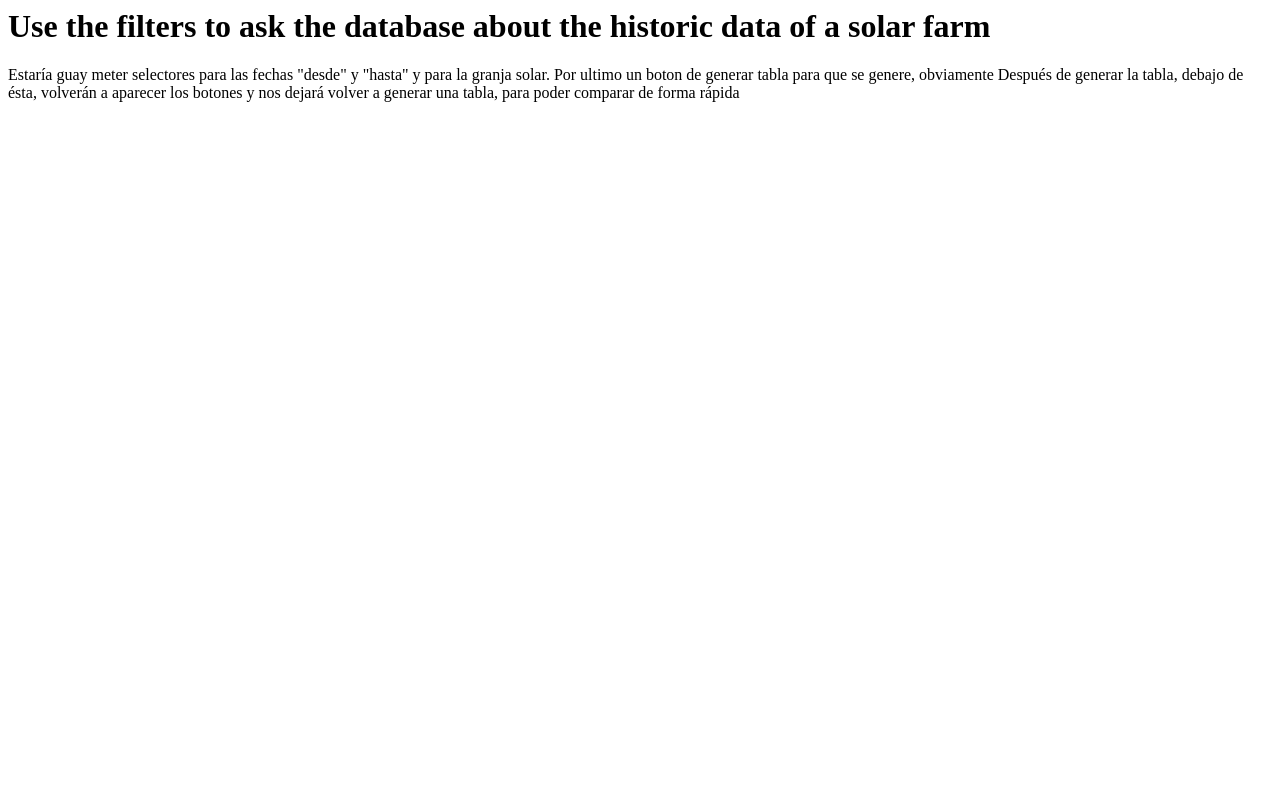
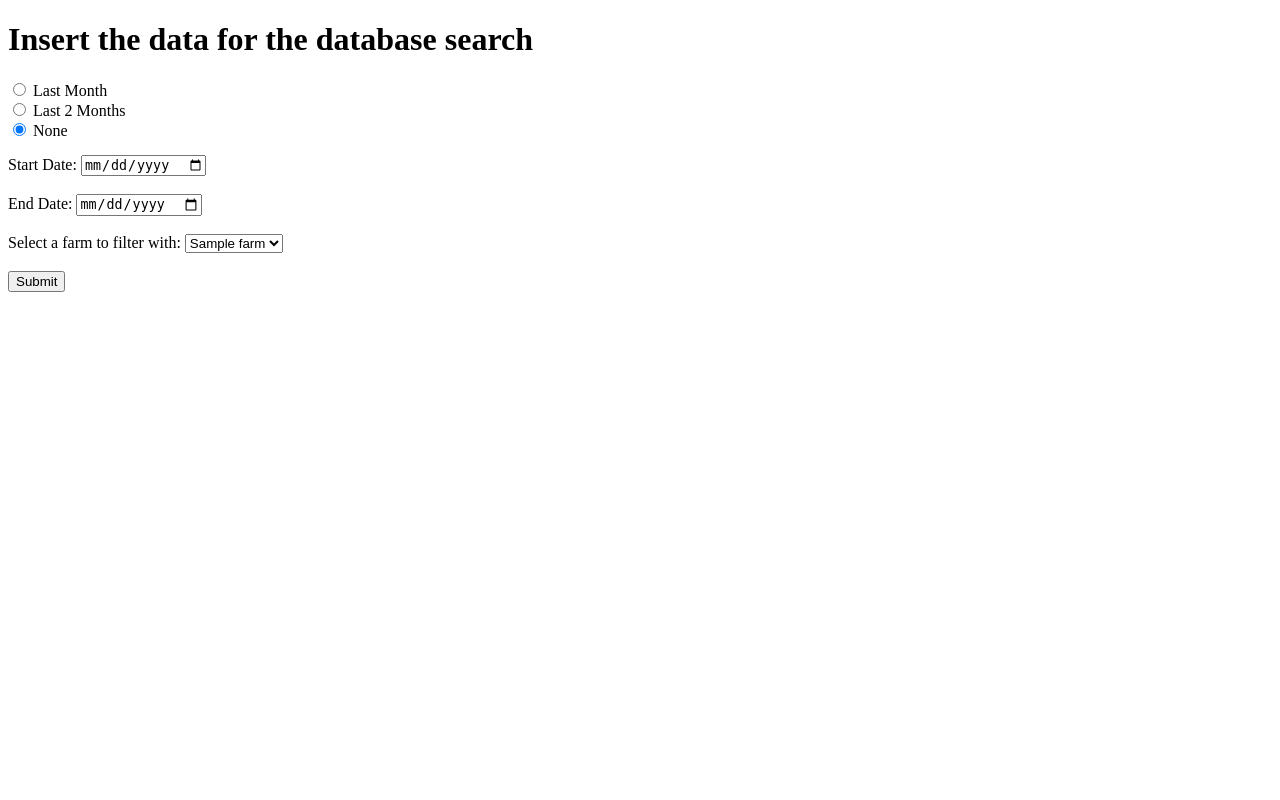
Before and after one commit to AlfonsoJavierSanchezo/masterthesis, a Flask app: template templates/db_connector.html in a window 1280 px wide. Run offline with Flask 3, Linux system fonts and the light colour scheme; the template is opened without the code that fills it: most values are stand-ins (such as "Sample title", 1, 10 or a date in 2020).

Commit message:
Graphs showing, database search and more

```diff
--- a/server.py
+++ b/server.py
@@ -1,19 +1,35 @@
-from flask import Flask, render_template,redirect,url_for
+from flask import Flask, render_template,redirect,url_for,request
 from flask_socketio import SocketIO
 import json
+import mysql.connector
 from pandas import DataFrame,concat
 from highcharts_core.chart import Chart
 from highcharts_core.options.series.area import LineSeries
-from datetime import datetime
+from datetime import datetime, timedelta
 from tabulate import tabulate
 
 farms = []
 farmNames = []
+now=""
 #We are gonna need socketio to communicate
 app= Flask(__name__)
 app.config['SECRET_KEY']= 'AEIOU'
 socketio=SocketIO(app)
 mywebname="http://localhost:5000/"
+
+def generateChart(df, title):
+    chart=Chart.from_pandas(df,
+                  property_map = {
+                      'x': 'date',
+                      'y': 'Voltage',
+                      #'name': ['Intensity','Voltage','PanelTemperature','Irradiance']
+                      },
+                  chart_kwargs={'container': 'target_div','variable_name': 'myChart'},
+                  options_kwargs={'title': {'text': title},'x_axis': {'type': 'datetime','dateTimeLabelFormats': {'day': '%e %b %Y','second': '%e %b %Y %H:%M:%S'}}}
+                  #,options_kwargs={'x_axis':{'type':'datetime','dateTimeLabelFormats':{'year':%Y}}}
+                  )
+    return chart
+
 @app.route("/")
 def welcomePage():
     res=""
@@ -22,7 +38,46 @@ def welcomePage():
     else:
         for graphs in farmNames:
             res=res+"<a href="+mywebname+graphs+">"+graphs+"</a>"+"\n"
-    return "<h1>This is the welcome page</h1>\n\n"+res
+    return "<h1>Click on the solar farm whose data you want to see</h1>\n\n"+res+\
+            "\n\n Or click <a href="+mywebname+"database>here</a> to search for historic data"
+
+@app.route("/database", methods=["GET","POST"])
+def plotFilteredData():
+    if request.method=='POST':
+        start_date = request.form.get('start-date')
+        end_date = request.form.get('end-date')
+        farm = request.form.get('options')
+        month_range = request.form.get('date-range')
+        #End and Start date can come as "None" if the "month_range" is some value.
+        #If the radiobutton is selected as none, month_range will contain an empty string.
+        query=("SELECT * FROM solardata AS d "\
+                "WHERE (d.FarmID = %s) "\
+                "AND (d.date BETWEEN %s AND %s)")
+        if start_date!=None and end_date!=None:
+            start_date=datetime.strptime(start_date,'%Y-%m-%d')
+            end_date=datetime.strptime(end_date,'%Y-%m-%d')
+        elif month_range!="":
+            end_date=datetime.today()
+            if month_range=='last-month':
+                start_date=end_date - datetime.timedelta(months=1)
+            elif month_range=='last-2-months':
+                start_date=end_date - datetime.timedelta(months=2)
+        else:
+            return render_template("db_connector.html",farms=farmNames, errormsg="Bad request, inconsistency in the dates")
+        try:
+            sql=mysql.connector.connect(user='server',password='serverpass',host='localhost', database='tiempo')
+            cursor=sql.cursor()
+            cursor.execute(query,(farm,start_date,end_date))
+            column_names = cursor.description
+            result=[{column_names[index][0]:column for index, column in enumerate(value)} for value in cursor.fetchall()]#Mention stackoverflow?
+            df=DataFrame(result)
+            my_chart=generateChart(df,'Generated chart')
+            as_js_literal=my_chart.to_js_literal()
+            return render_template("db_connector.html",farms=farmNames, graph=as_js_literal)
+        except:
+            return render_template("db_connector.html",farms=farmNames, errormsg="Could not connect to the database")
+    elif request.method=='GET':
+        return render_template("db_connector.html",farms=farmNames)
 
 @app.route("/<path:text>")
 def deliverGraphs(text):
@@ -30,15 +85,10 @@ def deliverGraphs(text):
         index=farmNames.index(text)
     except ValueError:
         return render_template('404.html')
-    my_series=LineSeries.from_pandas(farms[index],
-                                     property_map = {
-                                         'x': 'date',
-                                         'y': 'Power',
-                                         #'name': ['Intensity','Voltage','PanelTemperature','Irradiance']
-                                         })
-    my_chart=Chart.from_series(my_series)
+    my_chart=generateChart(farms[index], text)
     as_js_literal=my_chart.to_js_literal()
-    return render_template("index.html",message=as_js_literal)
+    my_chart.to_js_literal("literal.js")
+    return render_template("index.html",js_literal=as_js_literal)
 
 @app.errorhandler(404)
 def page_not_found():
@@ -47,34 +97,38 @@ def page_not_found():
 @socketio.on('NewSolarData')
 def handle_message(data):
     print('Received mesage: '+str(data))
-    #Data is a list of jsonStrings with all the info
-    print(data[0])
+    #Data is a jsonString with all the info
     #Treat the data and add it to the list of data that highcharts will show
-    for i in data:
-        formatted=json.loads(i)
-        #Now let's see if the format of this json is correct or we have less data than we should
-        schema=["date","Irradiance","PanelTemperature","Voltage","Intensity","Power","FarmID"]
-        keys=list(formatted.keys())
-        for elem in schema:
-            if elem not in keys:
-                formatted[elem]=None
-        #To match format of: 2019-01-01T01:10:00
-        try:
-            formatted["date"]=datetime.strptime(formatted["date"],'%Y-%m-%dT%H:%M:%S')
-        except ValueError:
-            #The data needs to have a date value, skip if it there isn't
-            continue
-        try:
-            index=farmNames.index(formatted["FarmID"])
-            formatted.pop("FarmID")
-            farms[index]=concat([farms[index],DataFrame(formatted,index=[0])],ignore_index=True)
-            print(tabulate(farms[index],headers='keys',tablefmt='psql'))
-        except ValueError:
-            farmNames.append(formatted["FarmID"])
-            formatted.pop("FarmID")
-            newdf=DataFrame(formatted,index=[0])
-            farms.append(newdf)
-            print(tabulate(newdf,headers='keys',tablefmt='psql'))
+    formatted=json.loads(data)
+    #To match format of: 2019-01-01T01:10:00
+    try:
+        formatted["date"]=datetime.strptime(formatted["date"],'%Y-%m-%dT%H:%M:%S')
+        global now
+        if now=="":
+            now=formatted["date"].date()
+        elif now!=formatted["date"].date():
+            now = formatted["date"].date()
+            i=0
+            for df in farms:
+                #If a day has passed, reset the dataframe, we'll only show the information of the actual day by default
+                #Everything else will be managed via database
+                farms[i]=df.iloc[0:0]
+                i=i+1
+
+    except ValueError:
+        #The data must have a date value, skip if it there isn't or its format is incorrect
+        return
+    try:
+        index=farmNames.index(formatted["FarmID"])
+        formatted.pop("FarmID")
+        farms[index]=concat([farms[index],DataFrame(formatted,index=[0])],ignore_index=True)
+        print(tabulate(farms[index],headers='keys',tablefmt='psql'))
+    except ValueError:
+        farmNames.append(formatted["FarmID"])
+        formatted.pop("FarmID")
+        newdf=DataFrame(formatted,index=[0])
+        farms.append(newdf)
+        print(tabulate(newdf,headers='keys',tablefmt='psql'))
 
 if __name__ == '__main__':
     socketio.run(app)
--- a/templates/db_connector.html
+++ b/templates/db_connector.html
@@ -1,3 +1,60 @@
-<h1>Use the filters to ask the database about the historic data of a solar farm</h1>
-Estaría guay meter selectores para las fechas "desde" y "hasta" y para la granja solar. Por ultimo un boton de generar tabla para que se genere, obviamente
-Después de generar la tabla, debajo de ésta, volverán a aparecer los botones y nos dejará volver a generar una tabla, para poder comparar de forma rápida
+<!--Estaría guay meter selectores para las fechas "desde" y "hasta" y para la granja solar. Por ultimo un boton de generar tabla para que se genere, obviamente.Después de generar la tabla, debajo de ésta, volverán a aparecer los botones y nos dejará volver a generar una tabla, para poder comparar de forma rápida-->
+<!DOCTYPE html>
+<html lang="en">
+<head>
+    <meta charset="UTF-8">
+    <meta name="viewport" content="width=device-width, initial-scale=1.0">
+    <title>Data Input Form</title>
+    <style>
+        .radio-group {
+            margin-bottom: 15px;
+        }
+    </style>
+    <script src="https://code.highcharts.com/highcharts.js"></script>
+</head>
+<body>
+    <h1>Insert the data for the database search</h1>
+    <form action="/database" method="POST">
+        <div class="radio-group">
+            <label>
+                <input type="radio" name="date-range" value="last-month" onclick="toggleDateSelectors(true)">
+                Last Month
+            </label><br>
+            <label>
+                <input type="radio" name="date-range" value="last-2-months" onclick="toggleDateSelectors(true)">
+                Last 2 Months
+            </label><br>
+            <label>
+                <input type="radio" name="date-range" value="" checked onclick="toggleDateSelectors(false)">
+                None
+            </label>
+        </div>
+
+        <label for="start-date">Start Date:</label>
+        <input type="date" id="start-date" name="start-date" required><br><br>
+
+        <label for="end-date">End Date:</label>
+        <input type="date" id="end-date" name="end-date" required><br><br>
+
+        <label for="options">Select a farm to filter with:</label>
+        <select id="options" name="options" required>
+	    {% for farm in farms %}
+	    <option value="{{farm}}">{{farm|safe}}</option>
+	    {% endfor %}
+        </select><br><br>
+
+        <input type="submit" value="Submit">
+    </form>
+    <div id="target_div" style="width:100%; height:400px;"></div>
+{{errormsg|safe}}
+    <script>
+        function toggleDateSelectors(disable) {
+            document.getElementById('start-date').disabled = disable;
+            document.getElementById('end-date').disabled = disable;
+        }
+    </script>
+    <script>
+	{{graph|safe}}
+    </script>
+</body>
+</html>
```
Also changed, not shown: literal.js (added, +30 -0 lines), sparkafka.py (+49 -62 lines), templates/code.js (deleted, +0 -7 lines), templates/index.html (+5 -13 lines), 6 other files.
